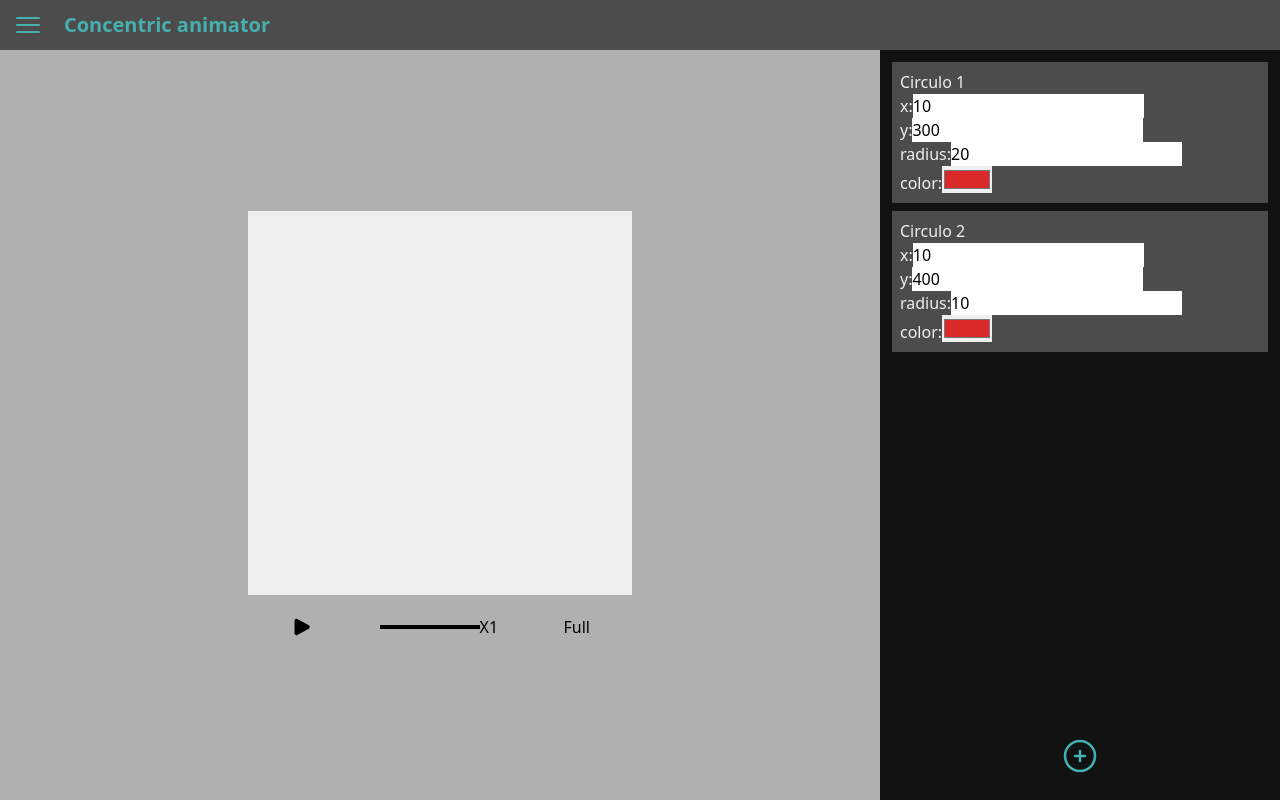
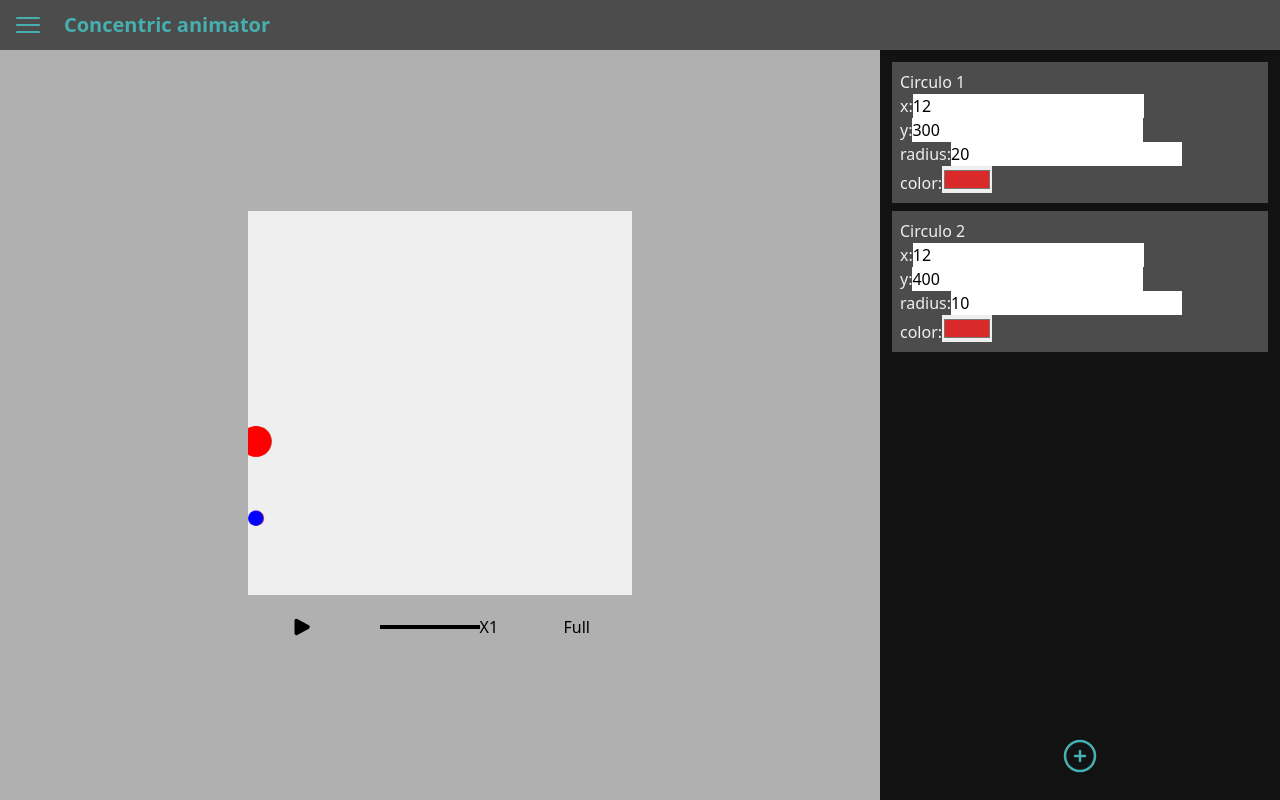
Before and after one commit to Esteban-Mesa/pendulum-waves-js, a React (Vite) app: page / in a window 1280 px wide. Built offline with nearby package versions, Linux system fonts and the light colour scheme.

Commit message:
Fix:the update system of the 'canvas' component was improved and a bug in the 'CircleModule' component was corrected.

```diff
--- a/src/canvas/Canvas.jsx
+++ b/src/canvas/Canvas.jsx
@@ -1,9 +1,20 @@
-import React, { useRef, useEffect, useContext } from "react";
+import React, {
+	useRef,
+	useState,
+	useLayoutEffect,
+	useEffect,
+	useContext,
+} from "react";
 import { draw, update } from "../utils/animatorEngine";
 import { ConcentricContext } from "../context/ConcentricContext";
 
 function Canvas() {
-	const { nodeAnimatorList } = useContext(ConcentricContext);
+	const { nodeAnimatorList, moduleAnimationList, setModuleAnimationList } =
+		useContext(ConcentricContext);
+
+	const [counter, setCounter] = useState(0);
+	const [shouldStop, setShouldStop] = useState(true);
+
 	const ref = useRef();
 	const ball = [
 		{ center_x: 10, center_y: 300, radius: 20, color: "red" },
@@ -16,21 +27,51 @@ function Canvas() {
 		},
 	];
 
+	useLayoutEffect(() => {
+		if (!shouldStop) {
+			let timerId;
+
+			const animate = () => {
+				setCounter((c) => c + 1);
+				timerId = requestAnimationFrame(animate);
+			};
+			timerId = requestAnimationFrame(animate);
+			return () => cancelAnimationFrame(timerId);
+		}
+	}, [shouldStop]);
+
 	useEffect(() => {
 		const canvas = ref.current;
 		const ctx = canvas.getContext("2d");
 		canvas.height = 500;
 		canvas.width = 500;
 
-		function renderAnimation() {
-			ctx.clearRect(0, 0, canvas.width, canvas.height);
-			draw(ball, canvas, ctx);
-			update(ball);
-			requestAnimationFrame(renderAnimation);
-		}
+		ctx.clearRect(0, 0, canvas.width, canvas.height);
 
-		requestAnimationFrame(renderAnimation);
-	}, [nodeAnimatorList]);
+		draw(moduleAnimationList, canvas, ctx);
+		draw(ball, canvas, ctx);
+		update(ball);
+		// update(modulesAnimation);
+
+		const items = moduleAnimationList.map((item) => {
+			if (item.type === "circle") {
+				if (item.module.center_x > 500) {
+					item.module.direction = "l";
+				} else if (item.module.center_x < 1) {
+					item.module.direction = "r";
+				}
+
+				if (item.module.direction === "r") {
+					item.module.center_x += 1;
+				} else if (item.module.direction === "l") {
+					item.module.center_x += -1;
+				}
+			}
+
+			return item;
+		});
+		setModuleAnimationList(items);
+	}, [counter]);
 
 	return (
 		<canvas ref={ref} className="bg-caGray-10 h-[80%] max-h-96 aspect-square" />
--- a/src/consoleAnimator/CircleModule.jsx
+++ b/src/consoleAnimator/CircleModule.jsx
@@ -13,7 +13,7 @@ function CircleModule({ type, hash, module, changeDataModule }) {
 						className="text-black"
 						onChange={(event) => {
 							let data = module;
-							data.center_x = event.target.value;
+							data.center_x = parseInt(event.target.value);
 							changeDataModule(hash, data);
 						}}
 					/>
@@ -26,7 +26,7 @@ function CircleModule({ type, hash, module, changeDataModule }) {
 						className="text-black"
 						onChange={(event) => {
 							let data = module;
-							data.center_y = event.target.value;
+							data.center_y = parseInt(event.target.value);
 							changeDataModule(hash, data);
 						}}
 					/>
--- a/src/context/ConcentricContext.jsx
+++ b/src/context/ConcentricContext.jsx
@@ -14,6 +14,7 @@ function ConcentricProvider({ children }) {
 				center_y: 300,
 				radius: 20,
 				color: "#D92929",
+				direction: "r",
 			},
 		},
 		{
@@ -24,6 +25,7 @@ function ConcentricProvider({ children }) {
 				center_y: 400,
 				radius: 10,
 				color: "#D92929",
+				direction: "r",
 			},
 		},
 	]);
--- a/src/utils/animatorEngine.js
+++ b/src/utils/animatorEngine.js
@@ -54,15 +54,21 @@ function draw(items, canvas = { width: 0, height: 0 }, context) {
 		return group;
 	};
 
-	// items.map((item) => {
-	// 	circleBrush(item);
-	// });
+	items.map((item) => {
+		if (item.type === "circle") {
+			circleBrush(item.module);
+		} else {
+			circleBrush(item);
+		}
+	});
 }
 
 function update(items) {
-	// items.map((item) => {
-	// 	item.center_x += 1;
-	// });
+	items.map((item) => {
+		if (item.type === "circle") {
+			item.module.center_x += 1;
+		}
+	});
 }
 
 export { draw, update };
```
